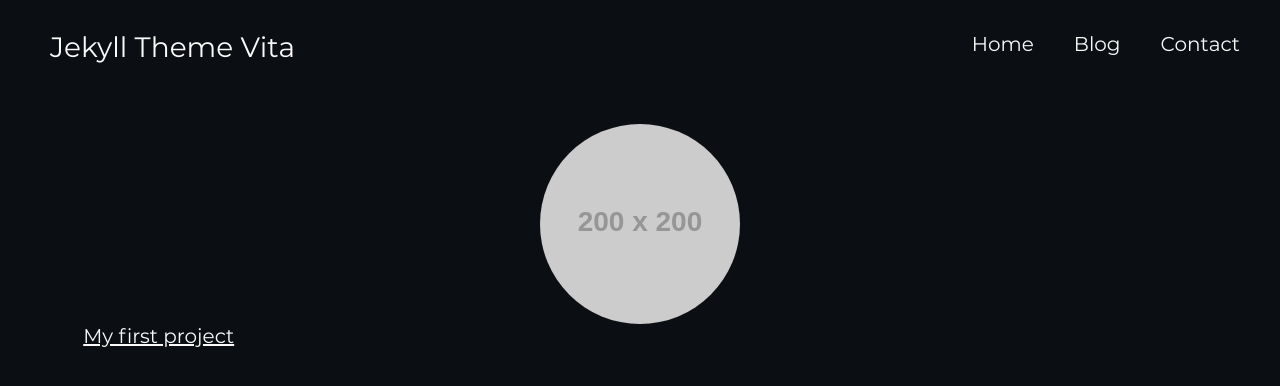
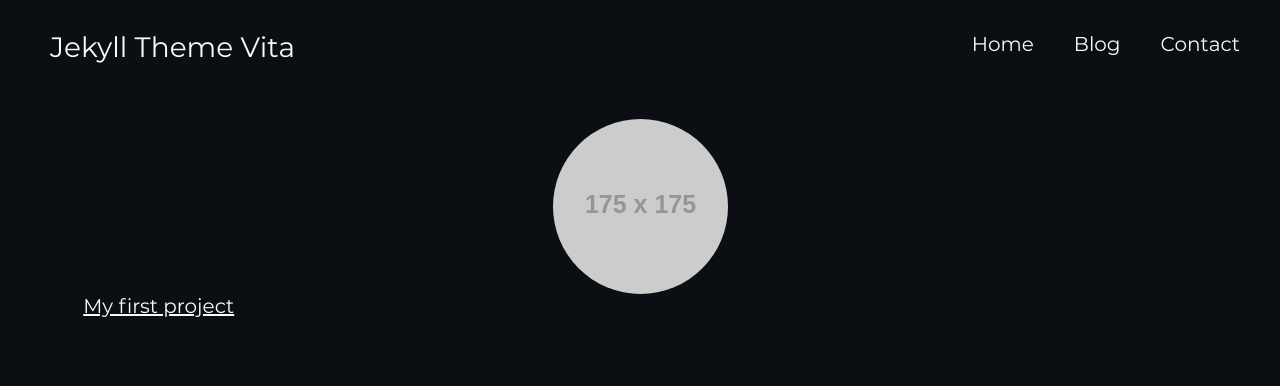
Before and after one commit to martinmorando/jekyll-theme-vita, a Jekyll site: the page built from index.html, in a window 1280 px wide. Shown: the top 386 px of the page. Built offline with Jekyll 4.4.1, drawn with Linux system fonts in a browser that asks for light colours; some web fonts are replaced.

Commit message:
Minor design updates

```diff
--- a/assets/css/main.sass
+++ b/assets/css/main.sass
@@ -86,7 +86,7 @@ a:hover
 
 #page-content
     flex: 1
-    padding-top: 30px
+    padding-top: 25px
 
 #site-footer
     flex: none
--- a/index.html
+++ b/index.html
@@ -4,7 +4,7 @@ layout: home
 
 <div id="profile">
 	<div id="profile-img">
-		<img src="https://via.placeholder.com/200x200" alt="Profile picture"/>
+		<img src="https://via.placeholder.com/175x175" alt="Profile picture"/>
 	</div>
 </div>
 
```
